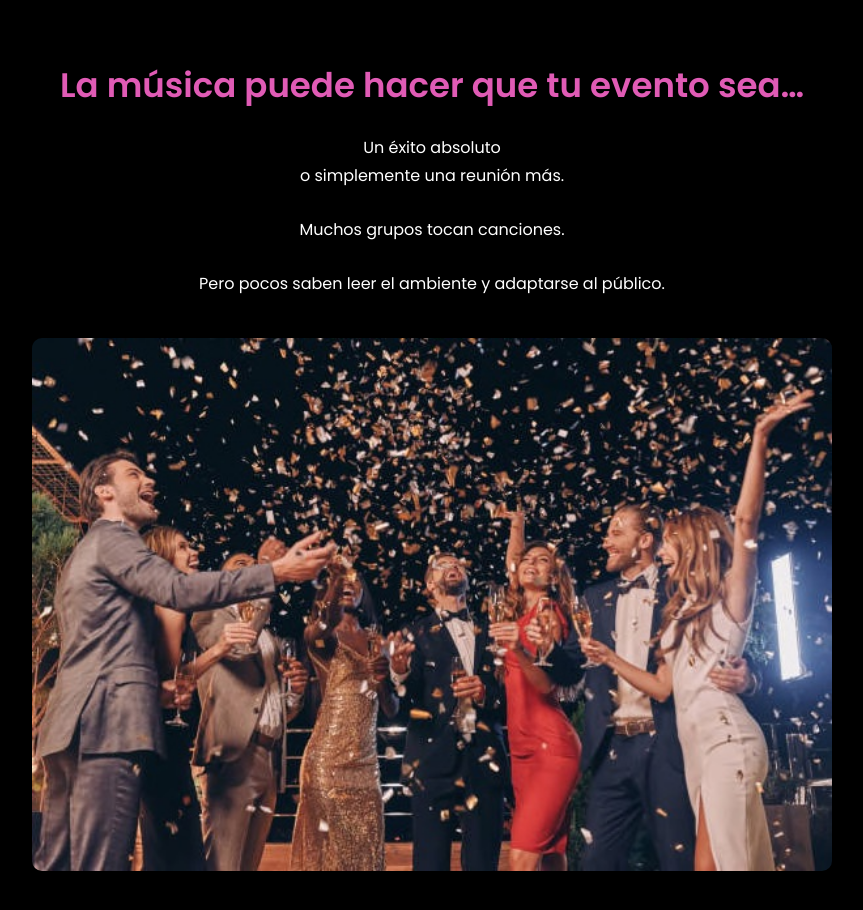
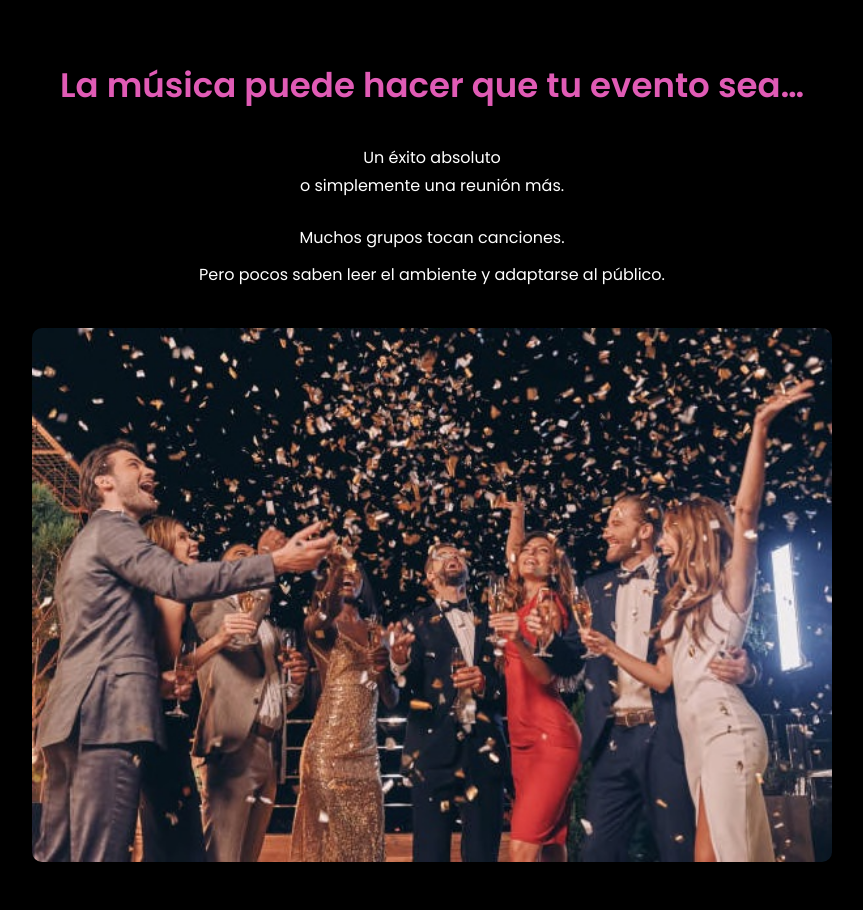
Before and after one commit to LimitePop/landing-page3, a plain HTML site: page index.html in a window 1280 px wide. Shown: the part 1180-2090 px from the top of the page, without its empty margins (208-1071 px from the left). Drawn offline with Linux system fonts and the light colour scheme.

Commit message:
Add files via upload

```diff
--- a/index.html
+++ b/index.html
@@ -233,11 +233,9 @@ Consultar disponibilidad
 </a>
 
 <div class="trust">
-
 ✔ Eventos privados
 ✔ Empresas
 ✔ Bodas y celebraciones
-
 </div>
 
 </div>
@@ -262,22 +260,22 @@ Consultar disponibilidad
 
 <h2>La música puede hacer que tu evento sea…</h2>
 
-<p class="center">
+<p class="center" style="max-width:600px; margin:auto;">
 
-<span style="display:block; margin-top:-10px;">Un éxito absoluto</span>
+<span style="display:block; margin-bottom:10px;">
+Un éxito absoluto<br>
 o simplemente una reunión más.
+</span>
 
-<br><br>
+<span style="display:block; margin-top:25px;">
+Muchos grupos tocan canciones.
+</span>
 
-Muchos grupos tocan canciones.
-
-<br><br>
-
+<span style="display:block; margin-top:10px;">
 Pero pocos saben leer el ambiente y adaptarse al público.
+</span>
 
 </p>
-
-<!-- FOTO AQUI -->
 
 <div class="single-photo">
 <img src="foto2.jpg">
@@ -312,56 +310,40 @@ Sabemos cuándo empezar elegante y cuándo subir la energía para que la fiesta
 
 </div>
 
-<!-- FOTO CENTRADA -->
-
 <div class="single-photo">
 <img src="foto3.jpg">
 </div>
 
 </div>
 
+<!-- RESTO EXACTAMENTE IGUAL -->
+
 <!-- IMAGINA -->
 
 <div class="section">
-
 <h2>Imagina tu evento así</h2>
-
 <p class="center">
-
-Empieza el cóctel con música elegante.
-<br><br>
-Los invitados empiezan a cantar.
-<br><br>
-Poco a poco el ambiente sube…
-<br><br>
-y cuando te das cuenta, todo el mundo está bailando.
-<br><br>
+Empieza el cóctel con música elegante.<br><br>
+Los invitados empiezan a cantar.<br><br>
+Poco a poco el ambiente sube…<br><br>
+y cuando te das cuenta, todo el mundo está bailando.<br><br>
 Ese es el tipo de evento que creamos.
-
 </p>
-
 </div>
-
-<!-- RESTO IGUAL (no lo toco para no romper nada) -->
 
 <!-- MOMENTOS -->
 
 <div class="section">
-
 <h2>Lo que pasa cuando empieza la música</h2>
-
 <video controls>
 <source src="video2.mp4" type="video/mp4">
 </video>
-
 </div>
 
 <!-- OPCIONES -->
 
 <div class="section">
-
 <h2>Opciones de contratación</h2>
-
 <div class="pricing">
 
 <div class="price-card">
@@ -398,41 +380,35 @@ Ese es el tipo de evento que creamos.
 </div>
 
 </div>
-
 </div>
 
 <!-- TESTIMONIOS -->
 
 <div class="section">
-
 <h2>Lo que dicen nuestros clientes</h2>
 
 <div class="testimonial">
 ⭐️⭐️⭐️⭐️⭐️
 “El grupo fue espectacular. Todo el mundo acabó cantando y bailando.”
-<br><br>
-Evento privado – Madrid
+<br><br>Evento privado – Madrid
 </div>
 
 <div class="testimonial">
 ⭐️⭐️⭐️⭐️⭐️
 “Una energía increíble. Nuestros invitados no pararon de disfrutar.”
-<br><br>
-Evento empresa
+<br><br>Evento empresa
 </div>
 
 <div class="testimonial">
 ⭐️⭐️⭐️⭐️⭐️
 “Encantados con Limite Pop. Evento de empresa espectacular.”
-<br><br>
-Evento empresa – Madrid
+<br><br>Evento empresa – Madrid
 </div>
 
 <div class="testimonial">
 ⭐️⭐️⭐️⭐️⭐️
 “Increíble. Desde que los escuchamos no tuvimos ninguna duda.”
-<br><br>
-Cumpleaños
+<br><br>Cumpleaños
 </div>
 
 </div>
@@ -444,23 +420,17 @@ Cumpleaños
 <!-- DIFERENCIACION -->
 
 <div class="section">
-
 <h2>No somos un grupo de versiones más</h2>
 
 <p class="center">
-
-Muchos grupos simplemente tocan canciones.
-<br><br>
+Muchos grupos simplemente tocan canciones.<br><br>
 Nosotros diseñamos la experiencia musical del evento.
-
 </p>
 
 <div class="checks center">
-
 <div>✔ todos los invitados se sientan incluidos</div>
 <div>✔ el ambiente crezca de forma natural</div>
 <div>✔ el evento se recuerde durante años</div>
-
 </div>
 
 </div>
@@ -468,12 +438,10 @@ Nosotros diseñamos la experiencia musical del evento.
 <!-- CTA FINAL -->
 
 <div class="section center">
-
 <h2>Haz que tu evento se recuerde</h2>
 
 <p>
-La música en directo es lo que transforma una reunión en una fiesta.
-<br><br>
+La música en directo es lo que transforma una reunión en una fiesta.<br><br>
 Si quieres asegurarte de que tus invitados disfruten…
 </p>
 
@@ -482,7 +450,6 @@ Si quieres asegurarte de que tus invitados disfruten…
 <p style="margin-top:10px;color:#aaa">
 Te respondemos en menos de 24h.
 </p>
-
 </div>
 
 <!-- CONTACTO -->
```
